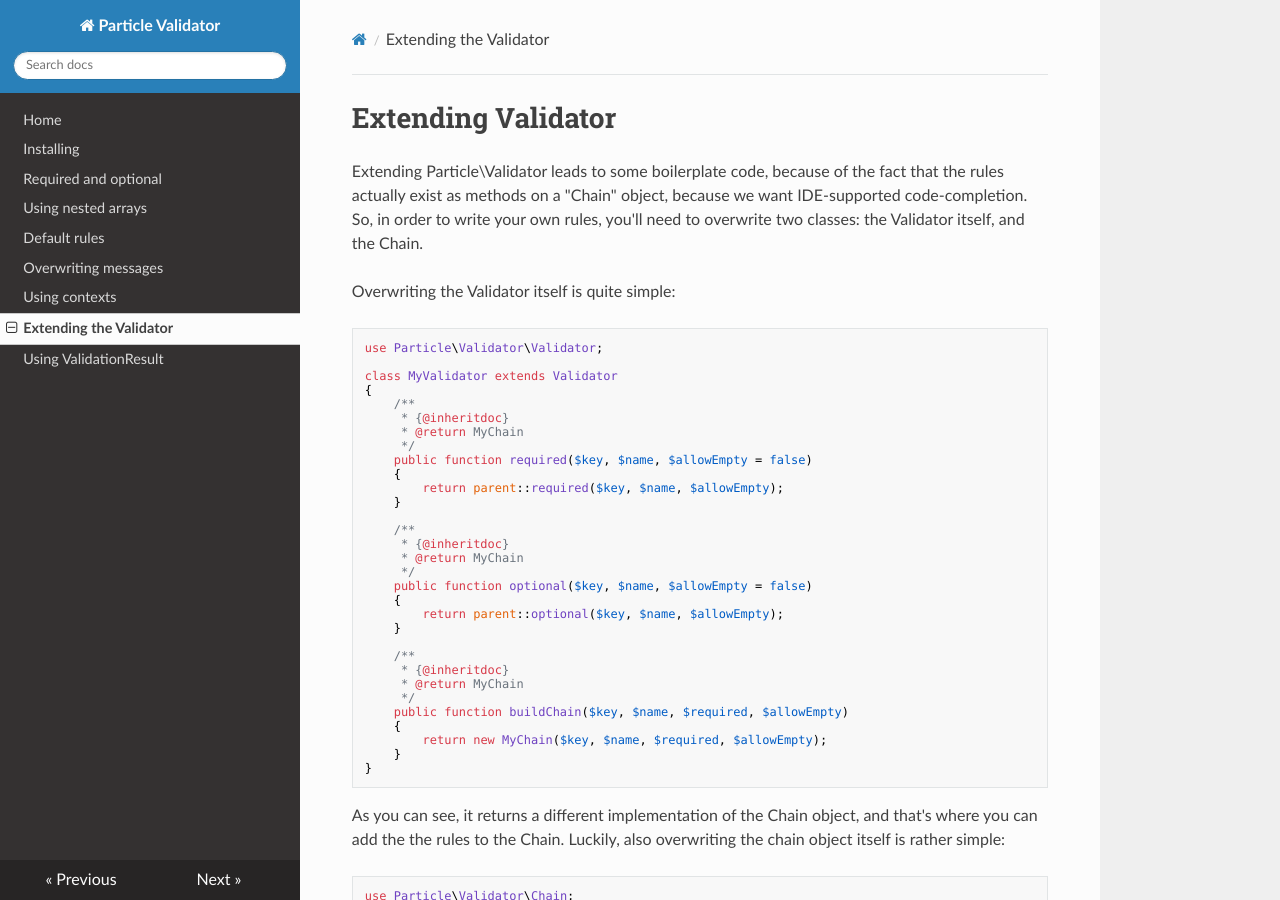
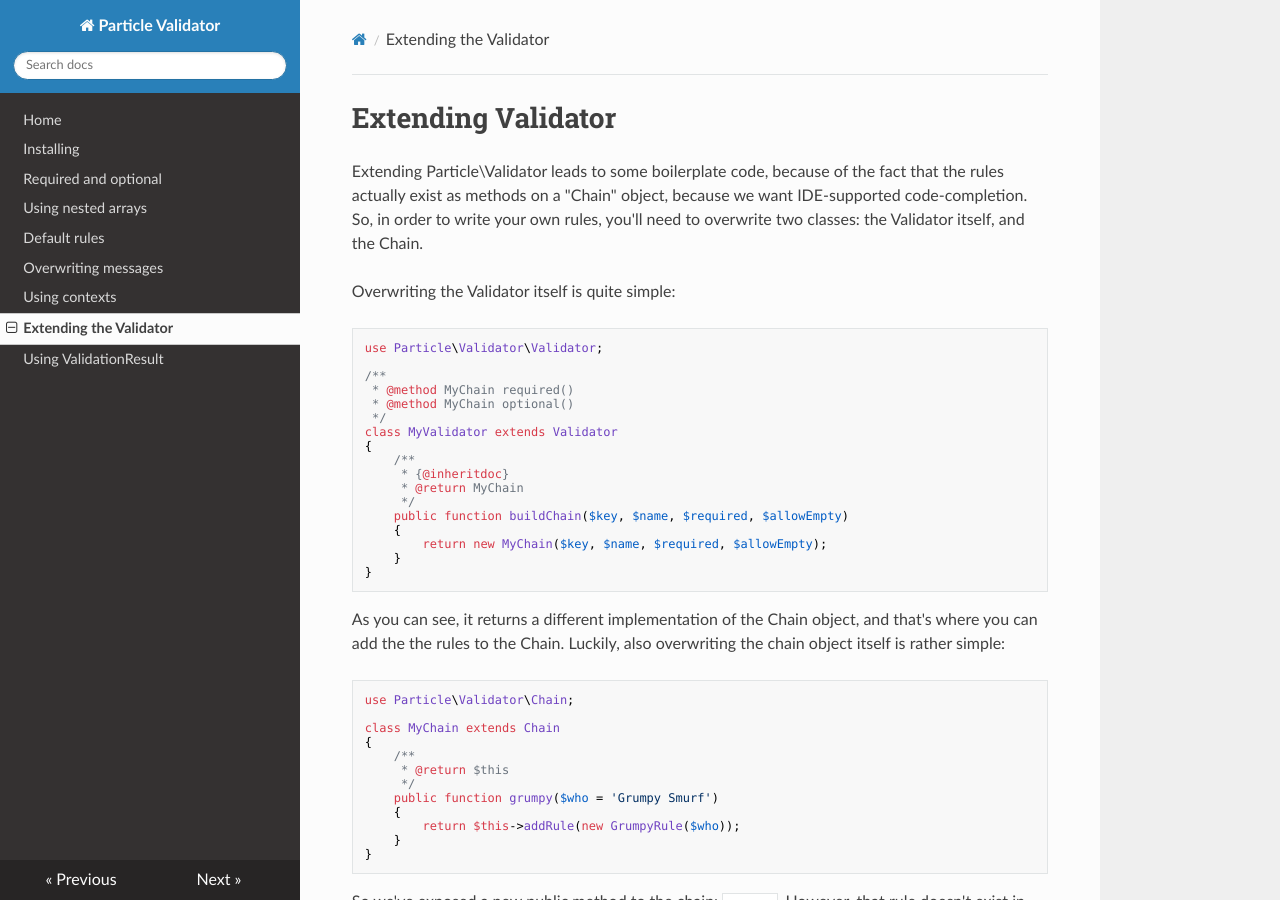
Before and after one commit to particle-php/Validator, an MkDocs documentation site: the page built from docs/extending.md, in a window 1280 px wide and 900 px high. Built offline with MkDocs 1.6.1, drawn with Linux system fonts in a browser that asks for light colours; nearby versions of some CDN libraries; old or Windows-style settings are respelled for this version of MkDocs.

Commit message:
Update extending the validator docs to have cleaner extending

````diff
--- a/docs/extending.md
+++ b/docs/extending.md
@@ -10,26 +10,12 @@ Overwriting the Validator itself is quite simple:
 ```php
 use Particle\Validator\Validator;
 
+/**
+ * @method MyChain required()
+ * @method MyChain optional()
+ */
 class MyValidator extends Validator
 {
-    /**
-     * {@inheritdoc}
-     * @return MyChain
-     */
-    public function required($key, $name, $allowEmpty = false)
-    {
-        return parent::required($key, $name, $allowEmpty);
-    }
-
-    /**
-     * {@inheritdoc}
-     * @return MyChain
-     */
-    public function optional($key, $name, $allowEmpty = false)
-    {
-        return parent::optional($key, $name, $allowEmpty);
-    }
-
     /**
      * {@inheritdoc}
      * @return MyChain
@@ -63,7 +49,7 @@ class MyChain extends Chain
 So we've exposed a new public method to the chain: `grumpy`. However, that rule doesn't exist
 in the default validator, so we have to build it:
 
-```
+```php
 use Particle\Validator\Rule;
 
 class GrumpyRule extends Rule
````
